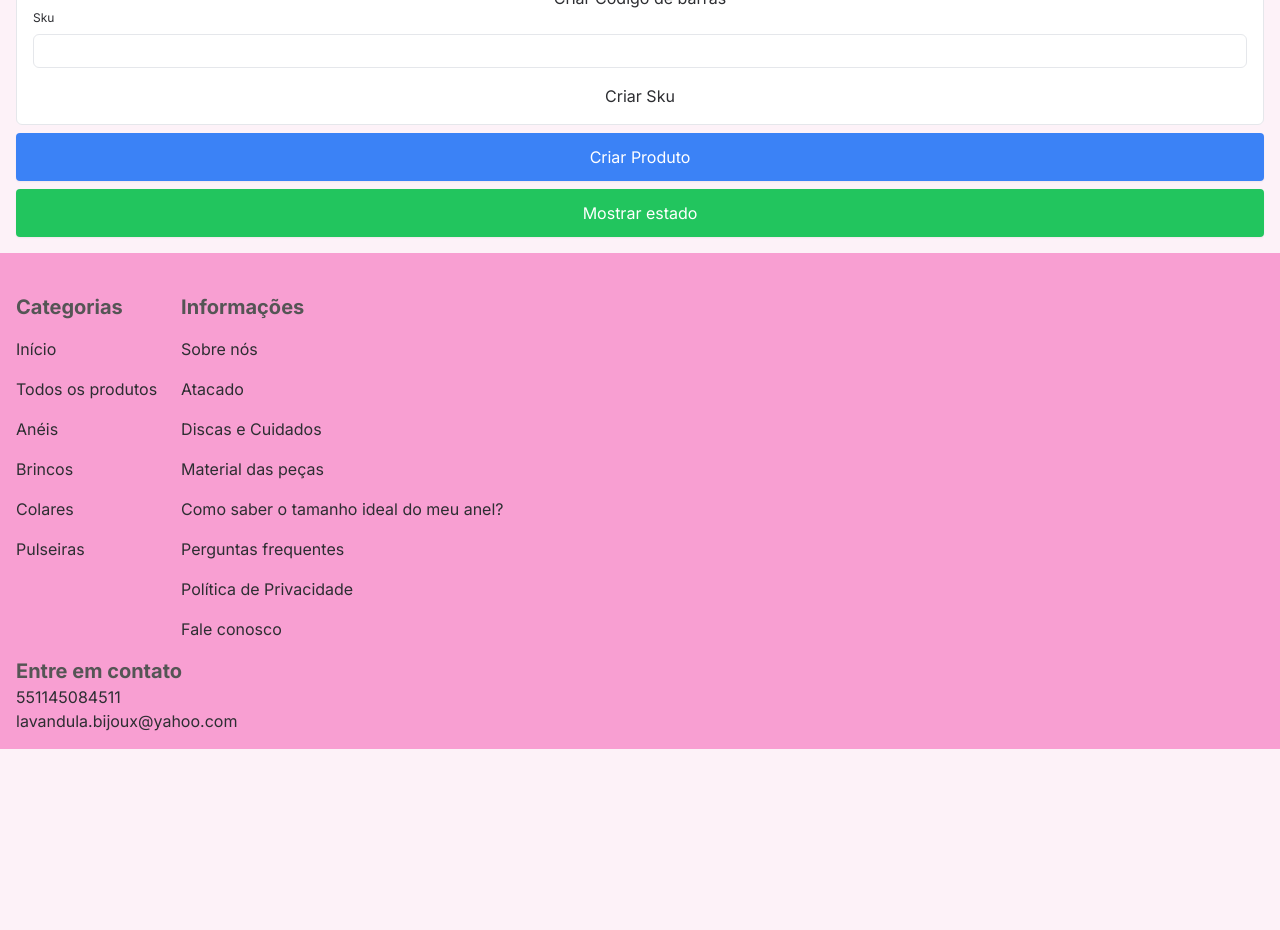
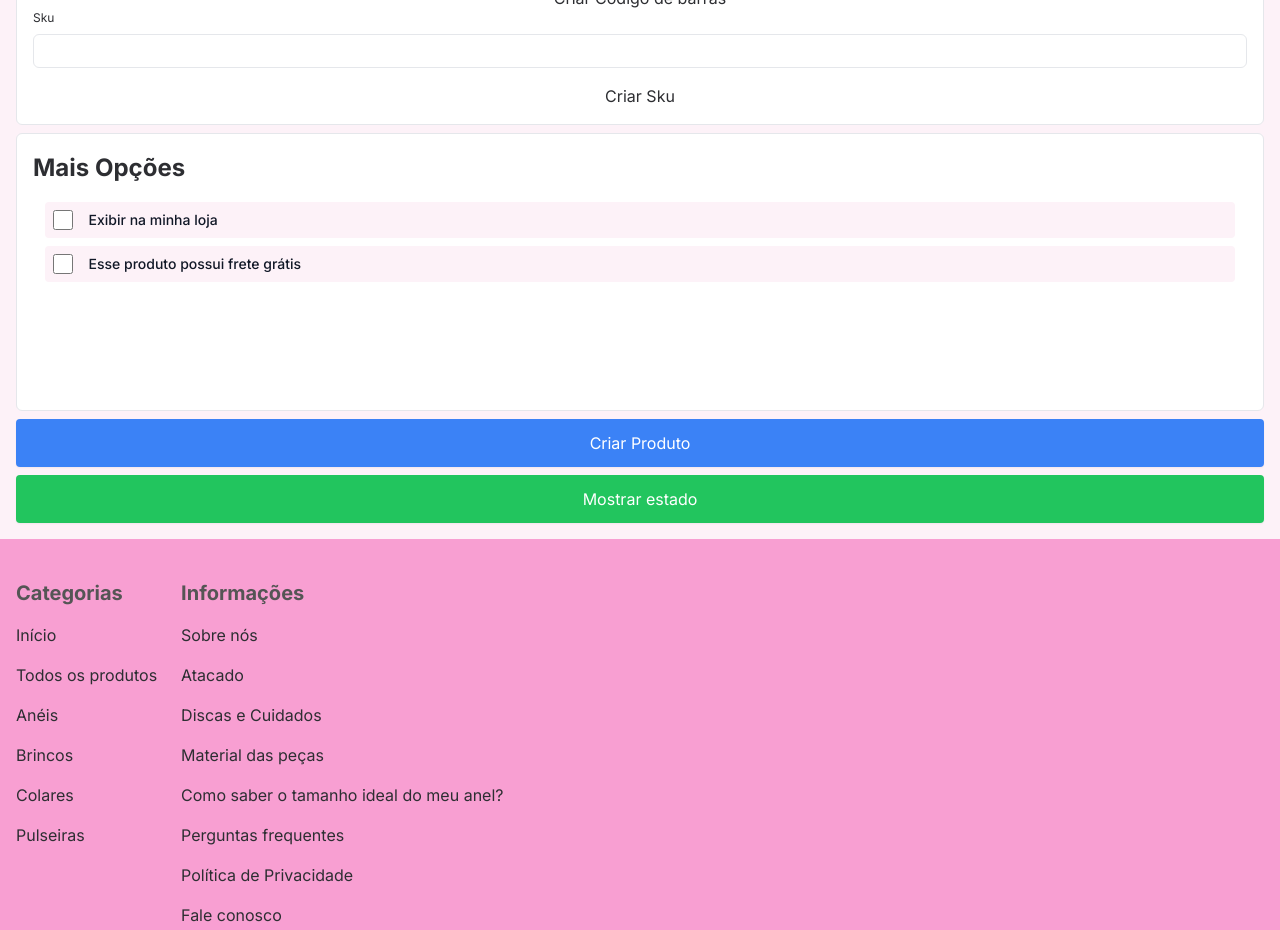
Before and after one commit to cafe51/Alexa-semijoias, a Next.js app in the folder alexa-site/: page /admin/dashboard/1/produtos/novo in a window 1280 px wide. Shown: the part 1840-2770 px from the top of the page. Before the commit the page ends 2589 px from the top, so only its background shows below. Built offline with nearby package versions, Linux system fonts and the light colour scheme; no server answers; the database is empty.

Commit message:
Create More Option Section on Product Edition Form

```diff
--- a/alexa-site/src/app/admin/dashboard/[adminId]/produtos/ProductEditionForm.tsx
+++ b/alexa-site/src/app/admin/dashboard/[adminId]/produtos/ProductEditionForm.tsx
@@ -13,6 +13,7 @@ import SiteSectionSection from './novo/SiteSectionSection/SiteSectionSection';
 import LargeButton from '@/app/components/LargeButton';
 import { useCollection } from '@/app/hooks/useCollection';
 import { productIdGenerator } from '@/app/utils/productIdGenerator';
+import MoreOptionsSection from './novo/MoreOpionsSection';
 
 interface ProductEditionFormProps {
     product?:  StateNewProductType,
@@ -80,6 +81,7 @@ export default function ProductEditionForm({ product, useProductDataHandlers, pr
                     />
                 </>
             }
+            <MoreOptionsSection />
             { /* <AssociatedProductsSection />
             <RecommendedProductsSection /> */ }
             <LargeButton color='blue' loadingButton={ false } onClick={ handleCreateNewProductClick }>
--- /dev/null
+++ b/alexa-site/src/app/admin/dashboard/[adminId]/produtos/novo/MoreOpionsSection.tsx
@@ -0,0 +1,39 @@
+import { CheckboxData } from '@/app/utils/types';
+import { useState } from 'react';
+
+const initialOptions = [ { isChecked: false, label: 'Exibir na minha loja' }, { isChecked: false, label: 'Esse produto possui frete grátis' } ];
+
+export default function MoreOptionsSection() {
+    const [options, setOptions] = useState<CheckboxData[]>(initialOptions);
+
+    return(
+        <section className='p-4 border rounded-md bg-white'>
+            <h2 className='pb-4'>Mais Opções</h2>
+            <ul className="h-48 px-3 pb-3 overflow-y-auto text-sm text-gray-700 flex flex-col gap-2" aria-labelledby="dropdownSearchButton">
+                {
+                    options.map((option, index) => {
+                        return (
+                            <li key={ index } >
+                                <div className={ `${ option.isChecked ? 'bg-pink-300' : 'bg-pink-50' } flex items-center rounded px-2` }>
+                                    <input
+                                        id={ option.label + index }
+                                        className="w-5 h-5"
+                                        type="checkbox"
+                                        checked={ option.isChecked }
+                                        onChange={ (event) => {
+                                            const newOptions = [...options];
+                                            newOptions[index].isChecked = event.target.checked;
+                                            setOptions(newOptions);
+                                        } }
+                                    />
+                                    <label htmlFor={ option.label + index } className="w-full ms-2 text-sm font-medium text-gray-900 rounded h-full p-2 ">{ option.label }</label>
+                                </div>
+                            </li>
+                        );
+                    })
+                }
+
+            </ul>
+        </section>
+    );
+}
```
